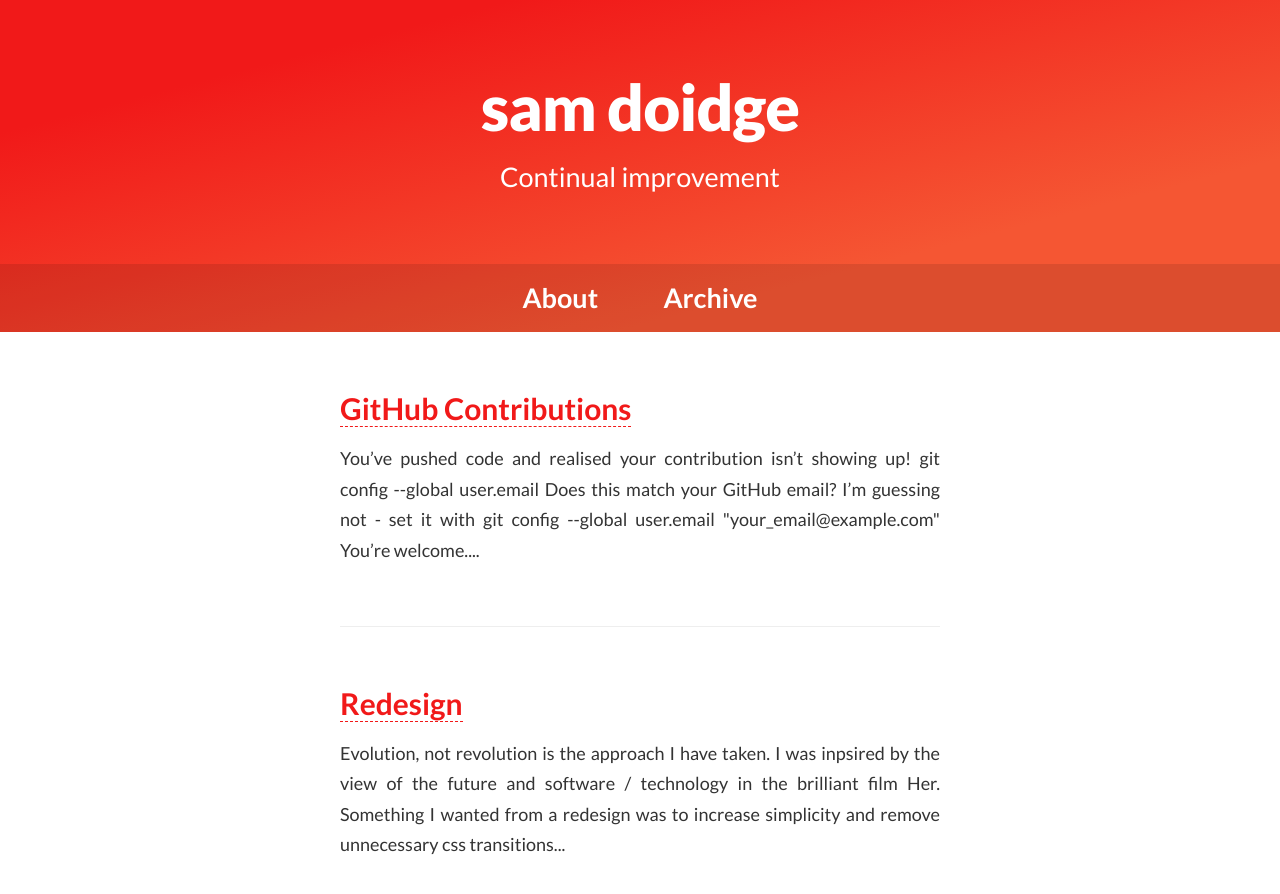
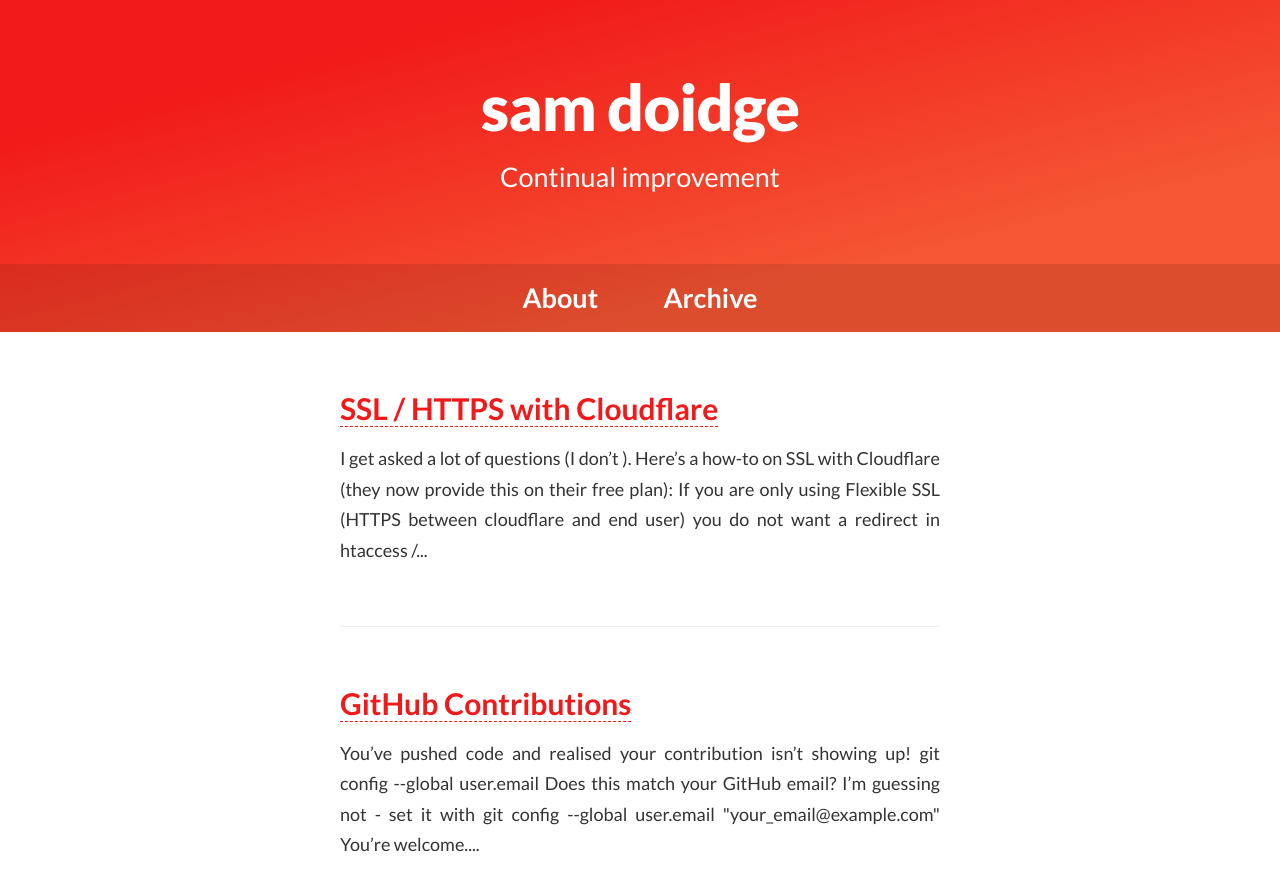
Before and after one commit to samdoidge/samdoidge.com, a Jekyll site: the page built from index.html, in a window 1280 px wide and 900 px high. Shown: the top 894 px of the window. Built offline with Jekyll 4.4.1, drawn with Linux system fonts in a browser that asks for light colours.

Commit message:
SSL cloudflare / header text fix

```diff
--- a/_includes/head.html
+++ b/_includes/head.html
@@ -1,6 +1,6 @@
 <head>
     <meta charset="utf-8">
-    <title>Sam Doidge &mdash; Web develop based in the UK. Positive.</title>
+    <title>Sam Doidge &mdash; Web developer. Positive. Continual improvement.</title>
     <meta name="viewport" content="width=device-width, initial-scale=1">
     <meta name="description" content="Let's not impose limits on ourselves.">
 
--- /dev/null
+++ b/_posts/2016-06-20-ssl-with-cloudflare.md
@@ -0,0 +1,16 @@
+---
+layout: post
+title: SSL / HTTPS with Cloudflare
+comments: True
+description: SSL / HTTPS with Cloudflare
+---
+
+I get asked a lot of questions (I don't ). Here's a how-to on SSL with Cloudflare (they now provide this on their free plan):
+
+If you are only using Flexible SSL (HTTPS between cloudflare and end user) you do not want a redirect in htaccess / vhosts of your site - or you will get an infinite redirect issue. So how to force people to use HTTPS? Flexible SSL is the solution, combined with a catch all Page Rule.
+
+![no-margin](/assets/ssl-flexible.png)
+
+Goto the Page Rule section:
+
+![no-margin](/assets/ssl-pagerule.png)
```
Also changed, not shown: assets/ssl-flexible.png (added), assets/ssl-pagerule.png (added).
